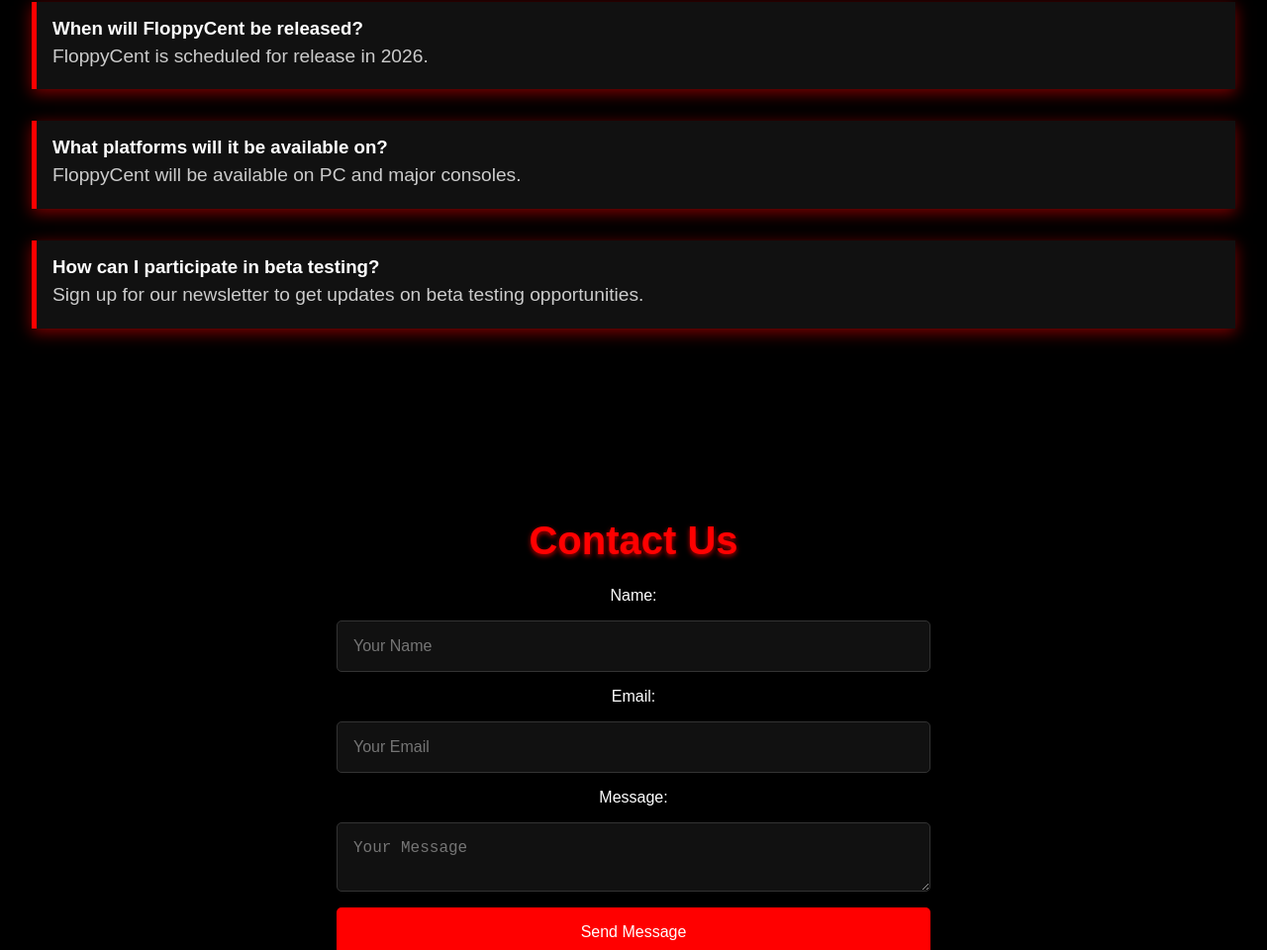
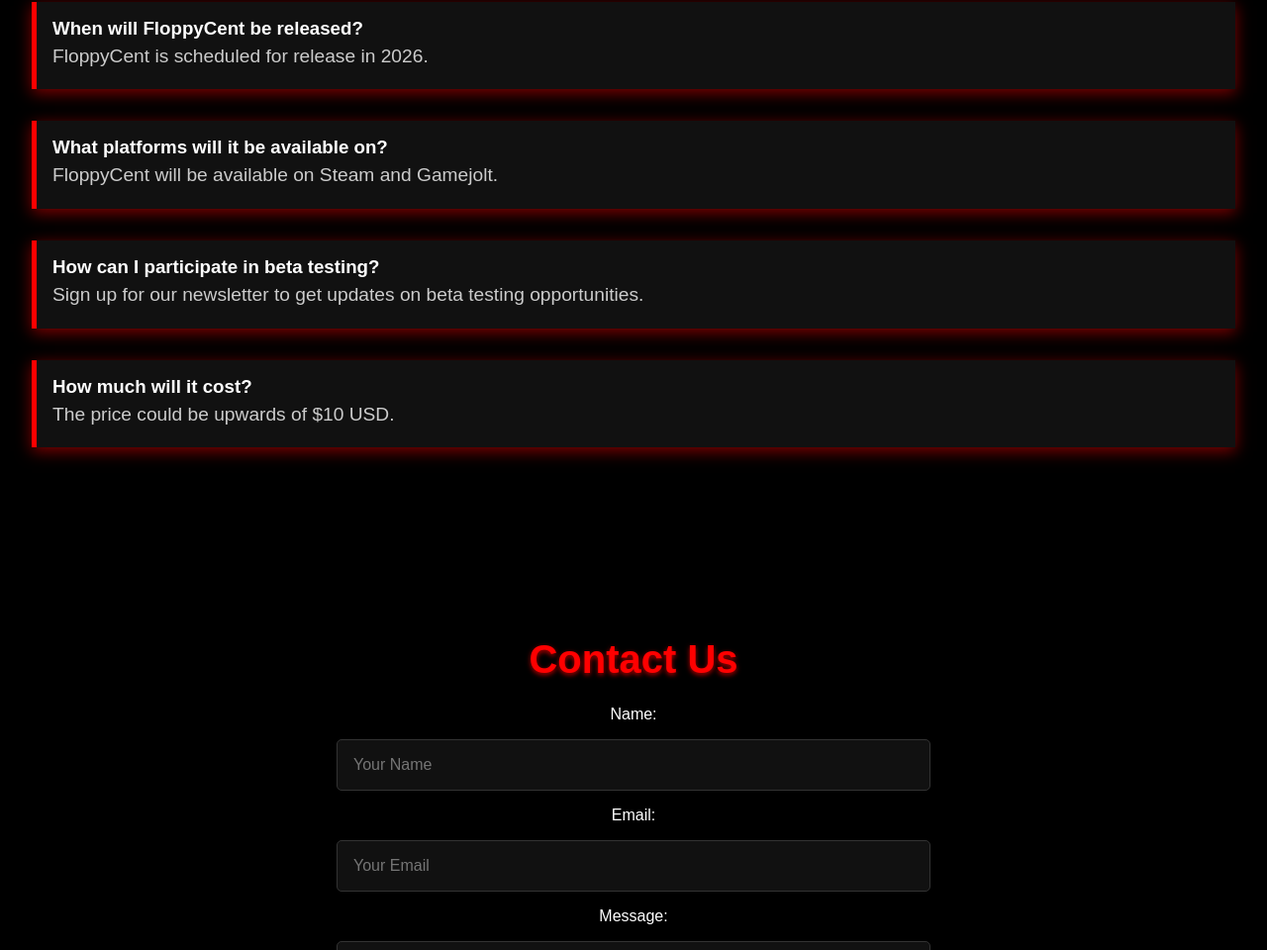
Before and after one commit to AwesomePidgeon429/floppycentgame, a plain HTML site: page index.html in a window 1280 px wide. Shown: the part 2523-3483 px from the top of the page at 99% size. Drawn offline with Linux system fonts and the light colour scheme.

Commit message:
Update index.html

```diff
--- a/index.html
+++ b/index.html
@@ -101,11 +101,15 @@
             </div>
             <div class="faq-item">
                 <h3>What platforms will it be available on?</h3>
-                <p>FloppyCent will be available on PC and major consoles.</p>
+                <p>FloppyCent will be available on Steam and Gamejolt.</p>
             </div>
             <div class="faq-item">
                 <h3>How can I participate in beta testing?</h3>
                 <p>Sign up for our newsletter to get updates on beta testing opportunities.</p>
+            </div>
+            <div class="faq-item">
+                <h3>How much will it cost?</h3>
+                <p>The price could be upwards of $10 USD.</p>
             </div>
         </section>
 
```
